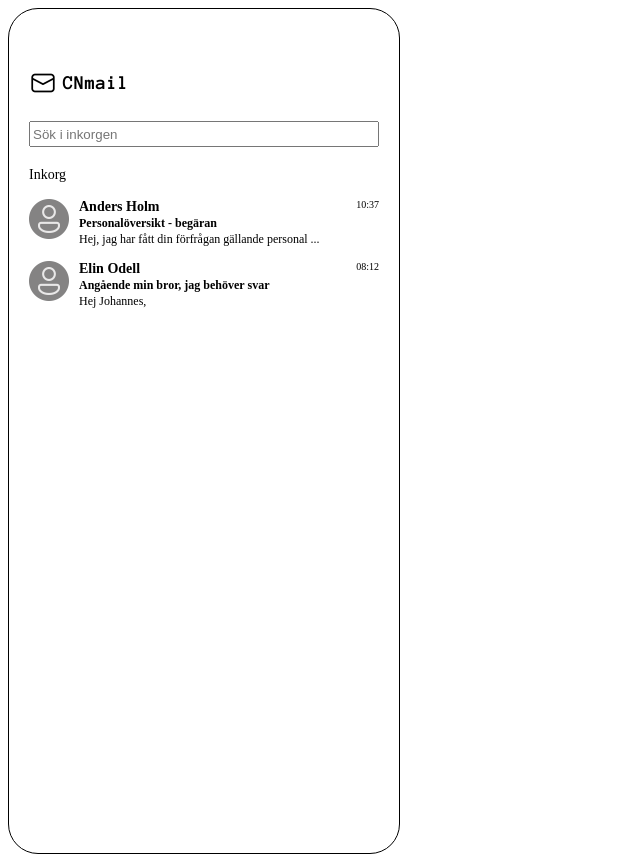
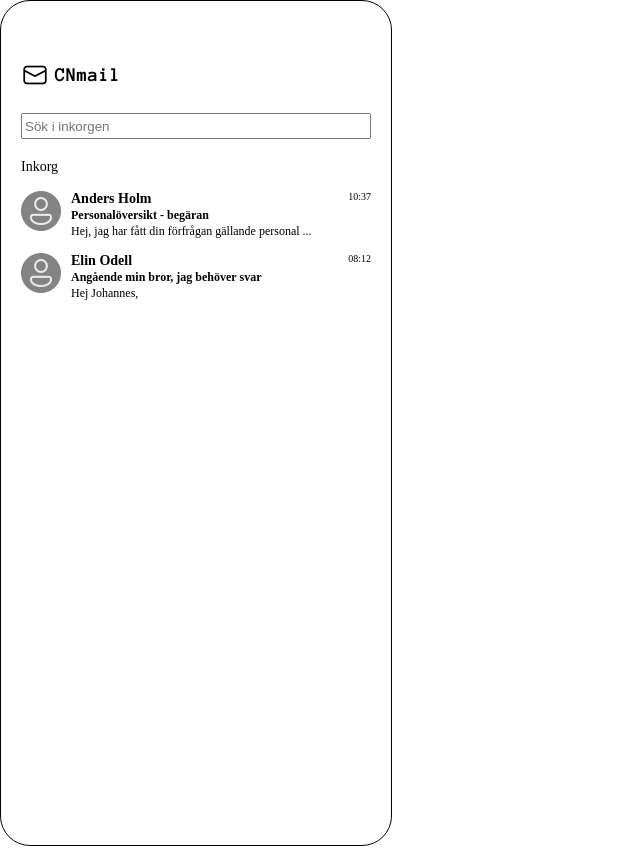
Before and after one commit to moakarlsson/crossmedia_project, a website: page public/html/mailpage.html in a window 1280 px wide. Shown: the whole page, without its empty margins (0-640 px from the left). Drawn offline with Linux system fonts and the light colour scheme.

Commit message:
Update mailpage.css

```diff
--- a/public/css/mailpage.css
+++ b/public/css/mailpage.css
@@ -1,3 +1,7 @@
+body {
+    margin: 0px;
+}
+
 main {
     margin: 0px;
     width: 390px;
@@ -95,7 +99,8 @@ p {
     margin-bottom: 30px;
 }
 
-#arrowIMG1, #arrowIMG2 {
+#arrowIMG1,
+#arrowIMG2 {
     height: 20px;
     width: 10px;
 }
```
